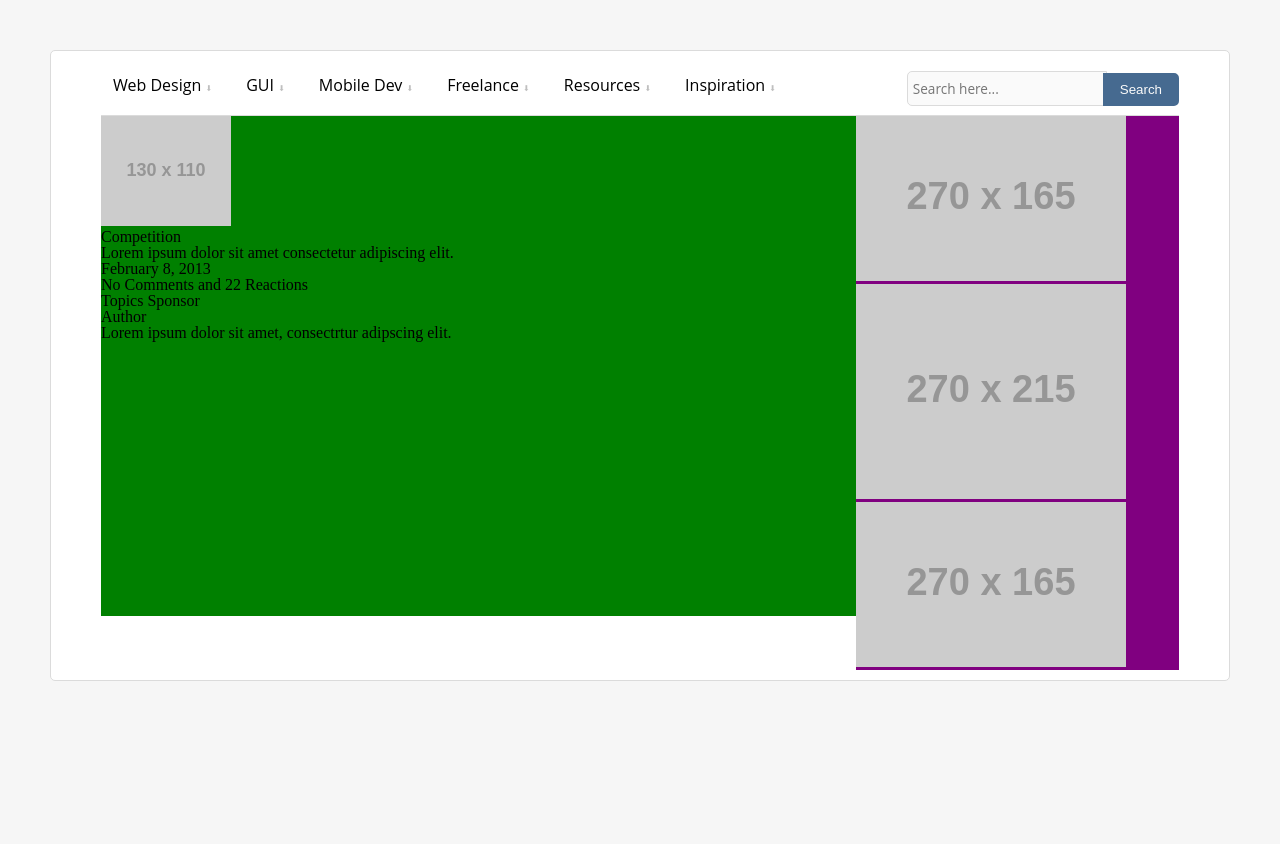
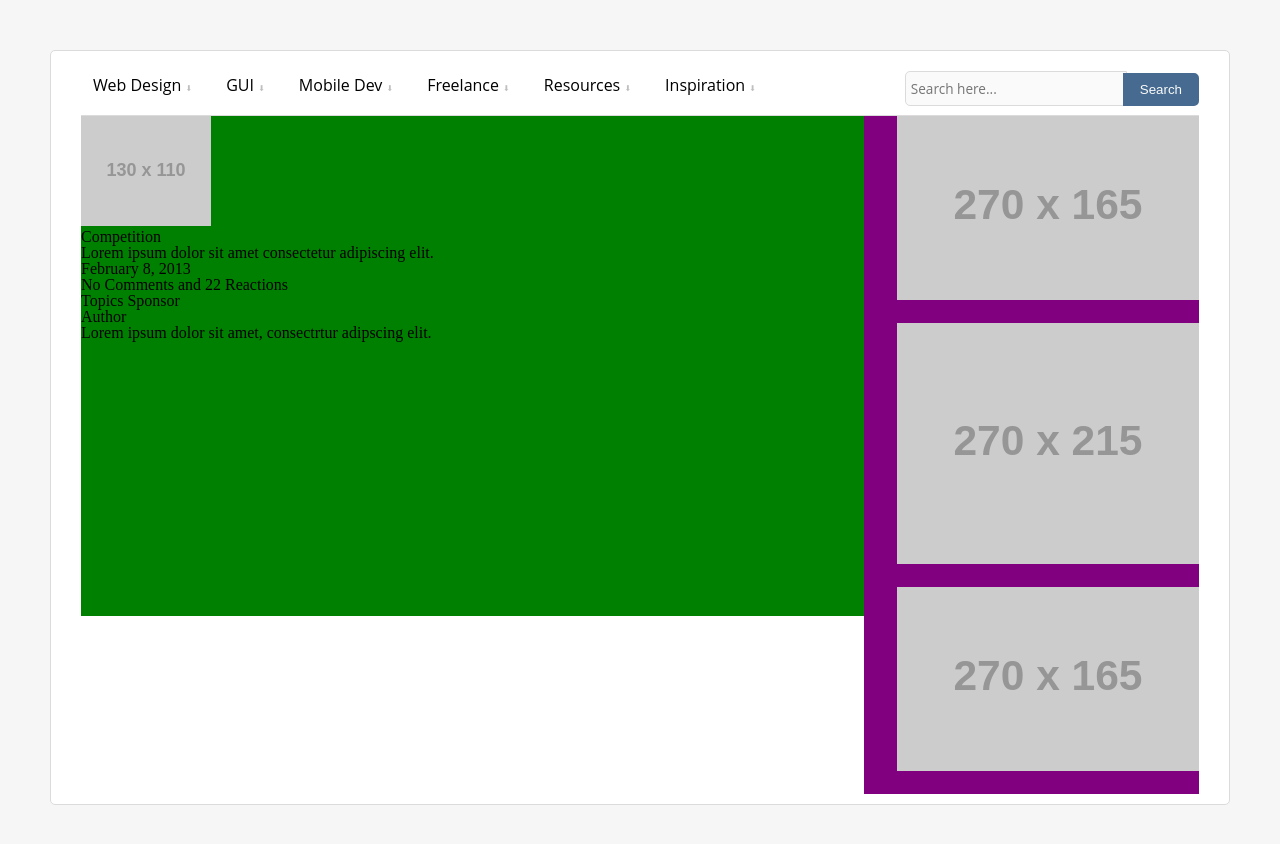
Before and after one commit to kyleludlow/zaplabs, a plain HTML site: page index.html in a window 1280 px wide. Before the commit the page ends 800 px from the top, so only its background shows below. Drawn offline with Linux system fonts and the light colour scheme; placeholder pictures from the web are drawn by us.

Commit message:
position right content images and adjust according to percentage of column width

```diff
--- a/css/main.css
+++ b/css/main.css
@@ -59,7 +59,7 @@ body {
   width: 100%; }
 
 .content-wrapper {
-  padding: 0px 50px 10px 50px; }
+  padding: 0px 30px 10px 30px; }
 
 .main {
   width: 100%;
@@ -114,7 +114,7 @@ form {
     border-top-left-radius: 5px;
     border-bottom-left-radius: 5px;
     padding: 7px 5px;
-    width: 200px;
+    width: 222px;
     background: #fafafa;
     font-family: 'Open Sans', sans-serif;
     font-size: 0.85em; }
@@ -159,3 +159,11 @@ form {
   content: "";
   display: table;
   clear: both; }
+
+.right-image-wrapper {
+  float: right;
+  margin-bottom: 20px;
+  width: 90%; }
+  .right-image-wrapper img {
+    width: 100%;
+    height: auto; }
--- a/index.html
+++ b/index.html
@@ -53,13 +53,13 @@
             </div>
           </div>
           <div class="col-1-3">
-            <div class="right-image">
+            <div class="right-image-wrapper">
               <img src="http://placehold.it/270x165">
             </div>
-            <div class="right-image">
+            <div class="right-image-wrapper">
               <img src="http://placehold.it/270x215">
             </div>
-            <div class="right-image">
+            <div class="right-image-wrapper">
               <img src="http://placehold.it/270x165">
             </div>
           </div>
```
